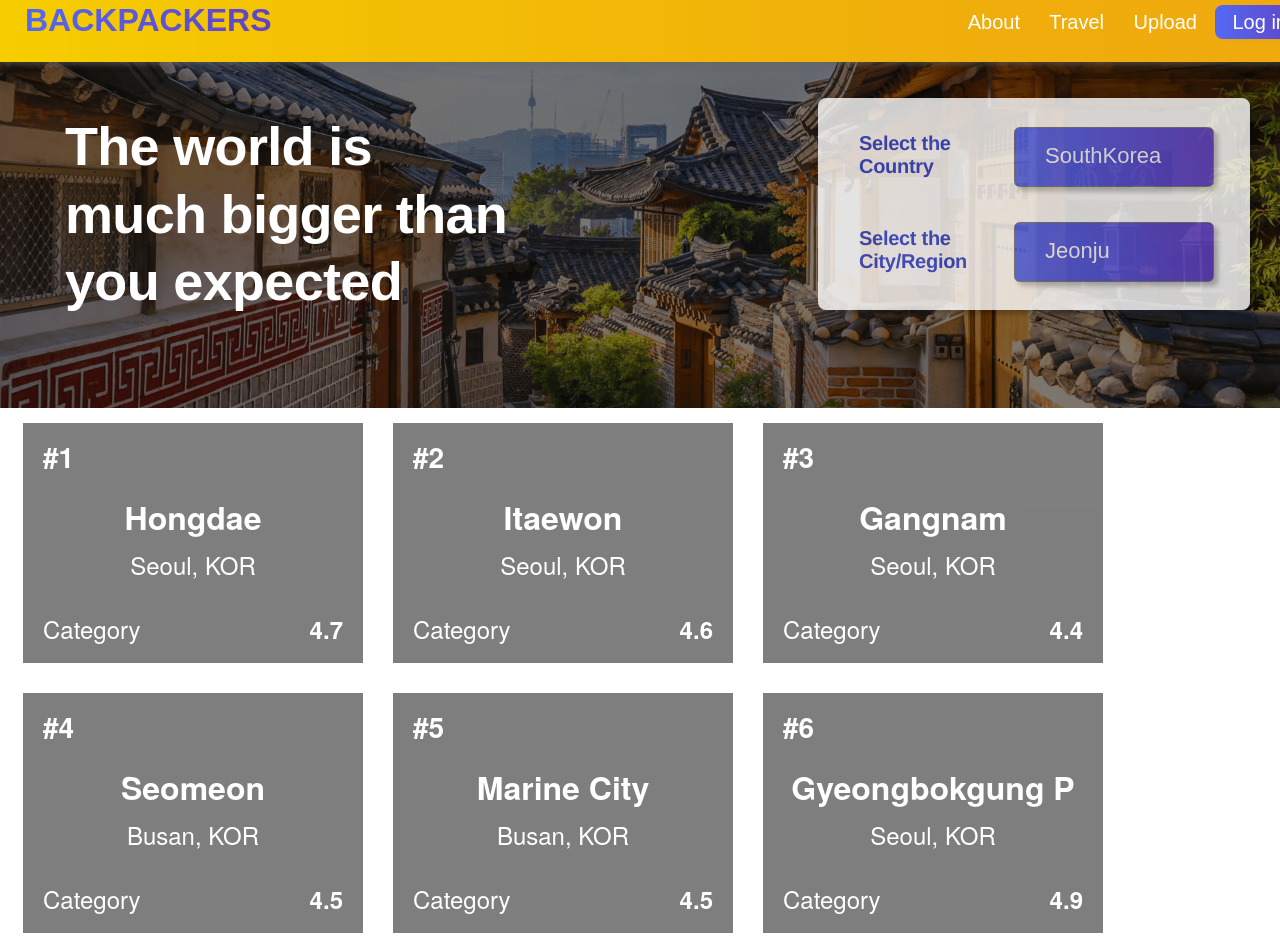
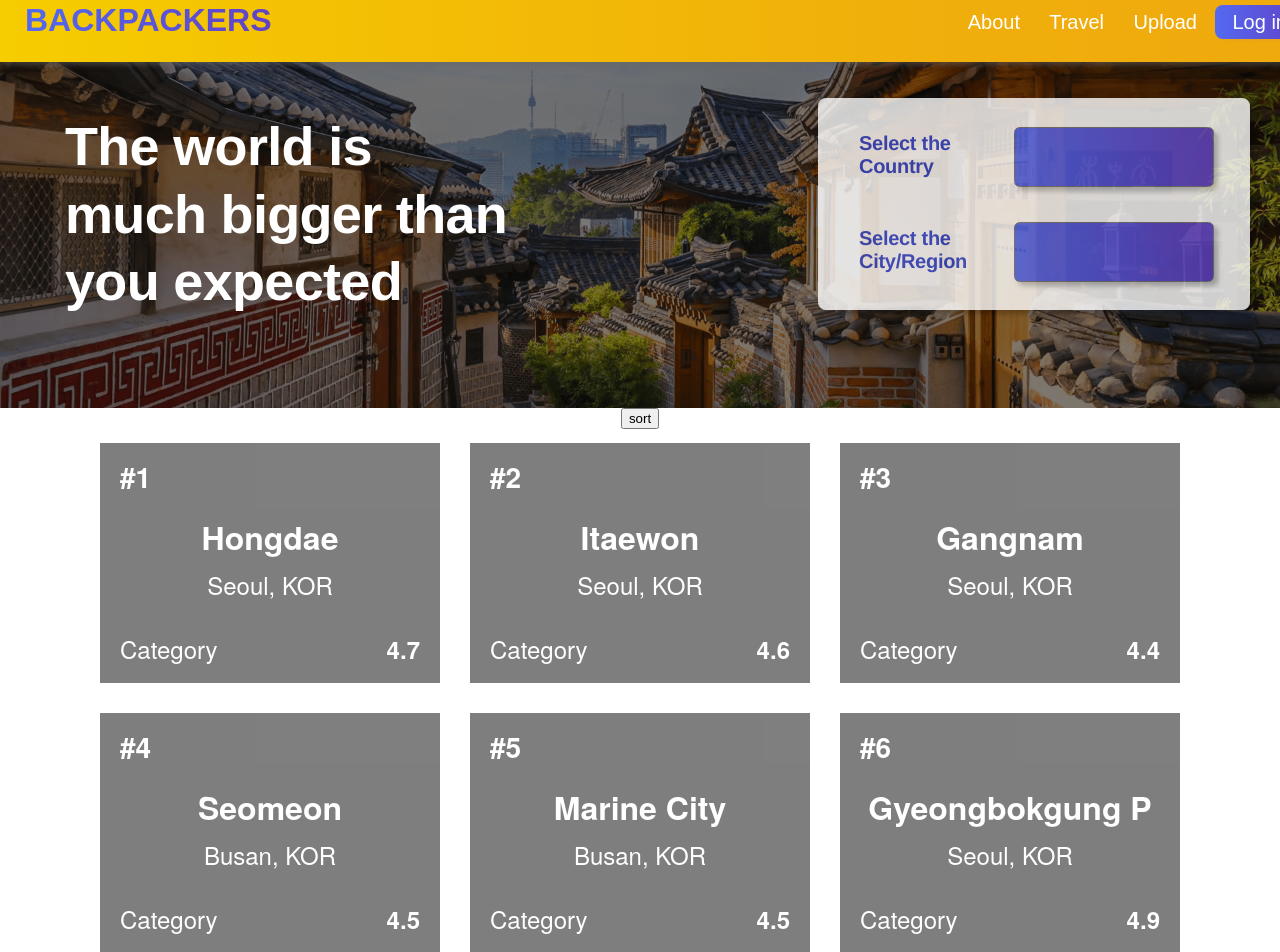
Before and after one commit to dev-owen/backpackers_client, a Vue app: page / in a window 1280 px wide. Shown: the top 952 px of the page. Built offline with nearby package versions, Linux system fonts and the light colour scheme.

Commit message:
make filter with country, region

```diff
--- a/src/components/MainHook.vue
+++ b/src/components/MainHook.vue
@@ -23,7 +23,7 @@
             <option disabled value="">select city</option>
             <option
               v-bind:key="city"
-              v-for="city in cityList[country]"
+              v-for="city in regionList[country]"
               :value="city"
               v-on:click="selectRegion(city)"
               >{{ city }}
@@ -43,19 +43,18 @@ export default {
       message: `The world is \nmuch bigger than \nyou expected`,
       sentence1: `Select the \nCountry`,
       sentence2: `Select the \nCity/Region`,
-      countryList: ["SouthKorea", "France", "Austraila"],
-      cityList: {
-        SouthKorea: ["Seoul", "Busan", "Jeonju"],
-        France: ["Paris", "Lyon", "Nice"],
-        Austraila: ["Sydney", "Brisbaine"]
-      },
+      countryList: [],
+      regionList: {},
       country: "SouthKorea",
       city: "Jeonju"
     };
   },
+  mounted() {
+    this.countryList = this.$store.getters.GET_COUNTRYLIST;
+    this.regionList = this.$store.getters.GET_REGIONLIST;
+  },
   methods: {
     selectCountry(country) {
-      console.log(country);
       this.$store.commit("SET_COUNTRY_FILTER", country);
     },
     selectRegion(region) {
--- a/src/components/TravelSpotList.vue
+++ b/src/components/TravelSpotList.vue
@@ -1,7 +1,15 @@
 <template>
-  <div class="travelspot-list">
-    <div v-bind:key="spot.id" v-for="(spot, index) in this.$store.state.spots">
+  <div class="travelspot">
+    <div class="filter-button">
+      <button v-on:click="sortByStarRate">sort</button>
+    </div>
+    <div class="spot-list">
+      <div
+        v-bind:key="spot.id"
+        v-for="(spot, index) in this.$store.state.spots"
+      >
         <TravelSpot v-bind:content="spot" v-bind:rating="index + 1" />
+      </div>
     </div>
   </div>
 </template>
@@ -20,14 +28,45 @@ export default {
   },
   components: {
     TravelSpot
+  },
+  created() {
+    const spots = this.$store.state.spots;
+    const country = [];
+    const region = {};
+    spots.forEach(spot => {
+      if (!country.includes(spot.country)) {
+        country.push(spot.country);
+        region[spot.country] = [spot.region];
+      } else {
+        if (!region[spot.country].includes(spot.region))
+          region[spot.country].push(spot.region);
+      }
+    });
+    this.$store.commit("SET_COUNTRYLIST", country);
+    this.$store.commit("SET_REGIONLIST", region);
+  },
+  methods: {
+    sortByStarRate() {
+      const spots = this.$store.state.spots;
+      spots.sort((a, b) => {
+        return a.starRate < b.starRate ? 1 : -1;
+      });
+      this.$store.commit("SET_DUMMY_SPOT", spots);
+    }
   }
 };
 </script>
 
 <style scoped lang="scss">
-.travelspot-list {
+.travelspot {
+  .filter-button {
+    height: 20px;
+  }
+
+  .spot-list {
     display: flex;
     flex-wrap: wrap;
+    justify-content: center;
 
     div div {
       width: 300px;
@@ -39,4 +78,5 @@ export default {
       color: white;
     }
   }
+}
 </style>
--- a/src/data/spots.json
+++ b/src/data/spots.json
@@ -100,7 +100,7 @@
       "description": "Lorem Ipsum is simply dummy text of the printing and typesetting industry. Lorem Ipsum has been the industry's standard dummy text ever since the 1500s, when an unknown printer took a galley of type and scrambled it to make a type specimen book. It has survived not only five centuries, but also the leap into electronic typesetting, remaining essentially unchanged. It was popularised in the 1960s with the release of Letraset sheets containing Lorem Ipsum passages, and more recently with desktop publishing software like Aldus PageMaker including versions of Lorem Ipsum."
     },
     {
-      "id": 80890123162224,
+      "id": 80890177889224,
       "spotName": "Louvre Museum",
       "country": "FRA",
       "region": "Paris",
--- a/src/store/getters.ts
+++ b/src/store/getters.ts
@@ -7,5 +7,11 @@ export default {
   },
   GET_SPOT(state: any) {
     return state.nowSpot;
+  },
+  GET_COUNTRYLIST(state: any) {
+    return state.countryList;
+  },
+  GET_REGIONLIST(state: any) {
+    return state.regionList;
   }
 };
--- a/src/store/index.ts
+++ b/src/store/index.ts
@@ -14,8 +14,8 @@ export default new Vuex.Store({
       password: ""
     },
     spots: data.spots,
-    filterCountry: "",
-    filterRegion: "",
+    countryList: [],
+    regionList: {},
     nowSpot: {
       id: 0,
       spotName: "",
--- a/src/store/mutations.ts
+++ b/src/store/mutations.ts
@@ -15,15 +15,12 @@ export default {
     state.nowSpot = spot;
   },
   SET_DUMMY_SPOTS(state: any, spots: any) {
-    spots.sort((a: any, b: any) => {
-      return a.star_rate < b.star_rate ? 1 : -1;
-    });
     state.spots = spots;
   },
-  SET_COUNTRY_FILTER(state: any, country: string) {
-    state.filterCountry = country;
+  SET_COUNTRYLIST(state: any, countryList: string[]) {
+    state.countryList = countryList;
   },
-  SET_REGION_FILTER(state: any, region: string) {
-    state.filterRegion = region;
+  SET_REGIONLIST(state: any, regionList: Record<string, any>) {
+    state.regionList = regionList;
   }
 };
```
Lines whose indentation alone changed are shown as unchanged.
